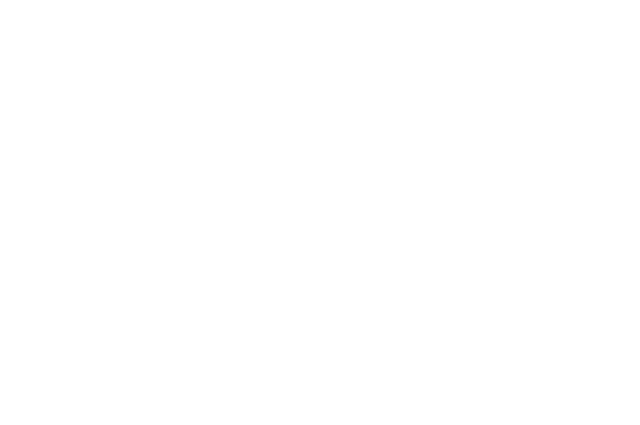
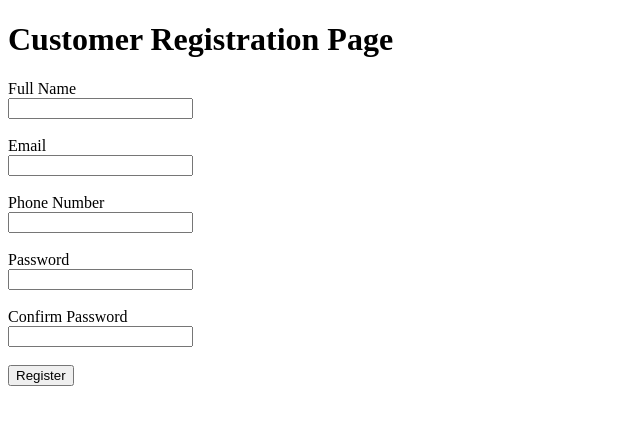
Before and after one commit to career-rajesh-jeelakarra/multi-vendor-ecommerce-platform, a Django app: page /register/ in a window 1280 px wide. Before the commit the part shown is empty. Shown: the top 425 px of the page, without its empty margins (0-640 px from the left). Run offline with Django 5.2, Linux system fonts and the light colour scheme.

Commit message:
all files

```diff
--- a/backend/accounts/views.py
+++ b/backend/accounts/views.py
@@ -1,6 +1,29 @@
 from django.shortcuts import render
-
-# Create your views here.
+from .models import User
 
 def register(request):
-    return render(request,"accounts/register.html")
+
+    if request.method == "POST":
+        print("POST Request Received")
+
+        fullname = request.POST.get("fullname")
+        email = request.POST.get("email")
+        phone = request.POST.get("phone")
+        password = request.POST.get("password")
+        confirm_password = request.POST.get("confirm_password")
+
+        if password == confirm_password:
+            user = User.objects.create_user(
+                username=email,
+                first_name=fullname,
+                email=email,
+                password=password,
+                role=User.CUSTOMER
+            )
+
+            print("User Registered Successfully")
+
+        else:
+            print("Passwords do not match")
+
+    return render(request, "accounts/register.html")
--- a/backend/core/settings.py
+++ b/backend/core/settings.py
@@ -55,7 +55,7 @@
 TEMPLATES = [
     {
         'BACKEND': 'django.template.backends.django.DjangoTemplates',
-        'DIRS': [],
+        'DIRS': [BASE_DIR/'templates'],
         'APP_DIRS': True,
         'OPTIONS': {
             'context_processors': [
--- a/backend/templates/accounts/register.html
+++ b/backend/templates/accounts/register.html
@@ -1,11 +1,37 @@
 <!DOCTYPE html>
 <html lang="en">
+
 <head>
     <meta charset="UTF-8">
-    <meta name="viewport" content="width=device-width, initial-scale=1.0">
-    <title>Document</title>
+    <title>Register</title>
 </head>
+
 <body>
 
+    <h1>Customer Registration Page</h1>
+
+    <form action="" method="POST">
+        {% csrf_token %}
+
+        <label>Full Name</label><br>
+        <input type="text" name="fullname"><br><br>
+
+        <label>Email</label><br>
+        <input type="email" name="email"><br><br>
+
+        <label>Phone Number</label><br>
+        <input type="text" name="phone"><br><br>
+
+        <label>Password</label><br>
+        <input type="password" name="password"><br><br>
+
+        <label>Confirm Password</label><br>
+        <input type="password" name="confirm_password"><br><br>
+
+        <button type="submit">Register</button>
+
+    </form>
+
 </body>
+
 </html>
```
